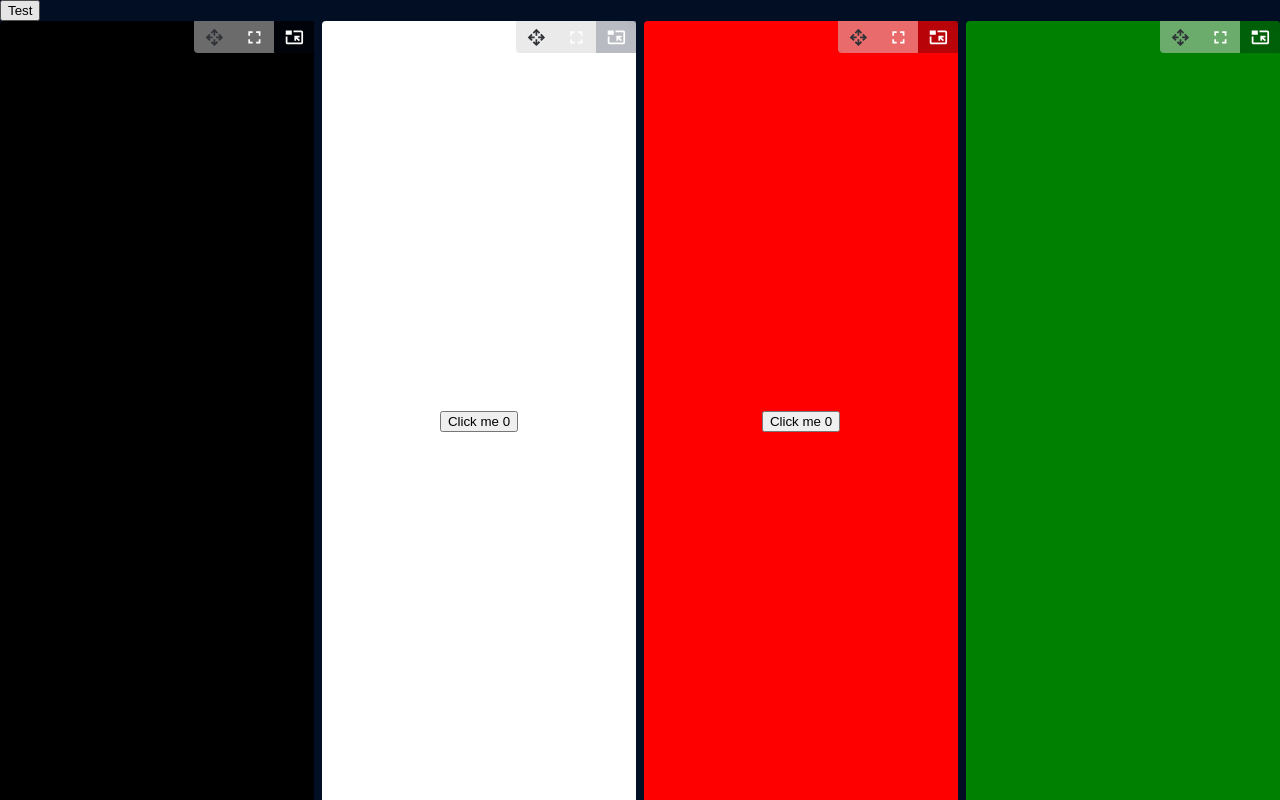
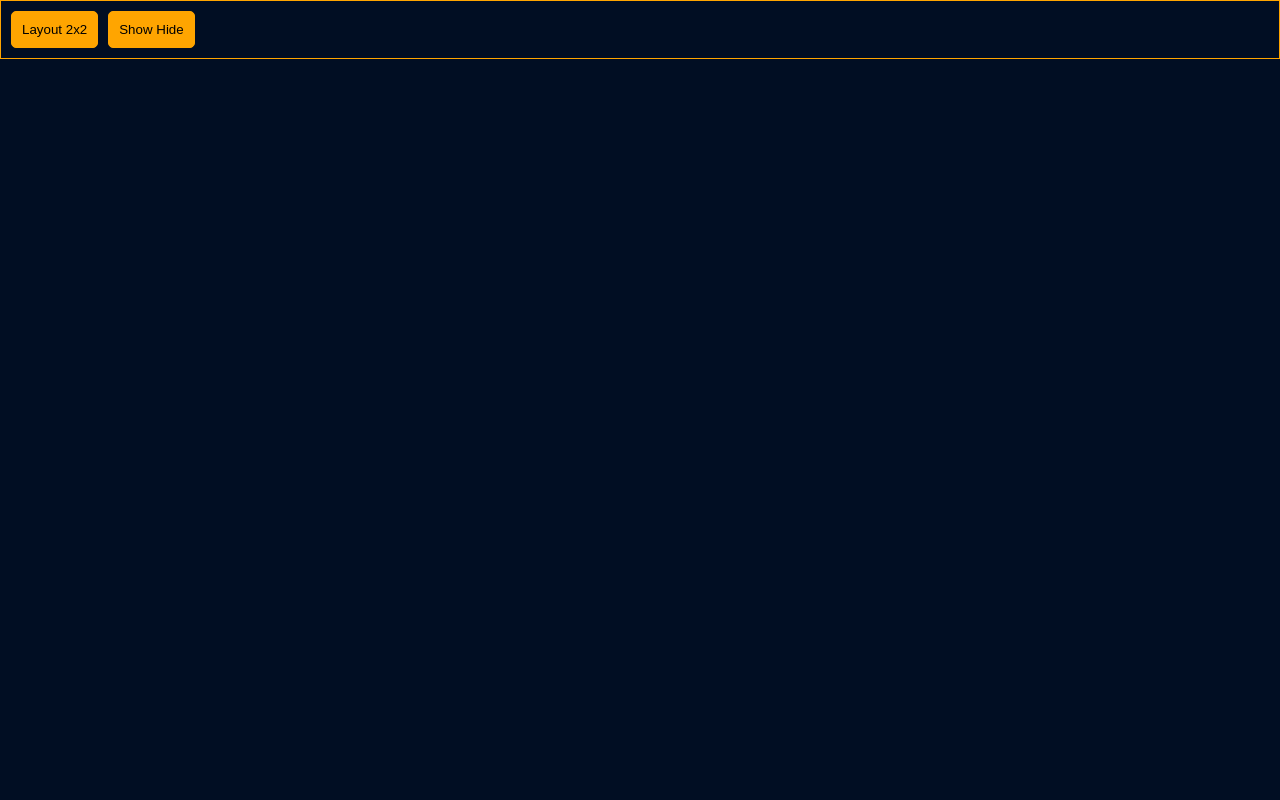
Before and after one commit to JuanGarcia0323/smart-layout, a React (Vite) app: page / in a window 1280 px wide. Built offline with nearby package versions, Linux system fonts and the light colour scheme.

Commit message:
fix:lost position when rerender with customlayout

```diff
--- a/lib/components/layout/Logic.tsx
+++ b/lib/components/layout/Logic.tsx
@@ -35,6 +35,8 @@ const convertChildrenToElementContainer = (
   return newObject;
 };
 
+let lastCustomLayout: string = "";
+
 const Logic = ({ children, id, customLayout }: IPropsComponentLayout) => {
   const [layout, setLayout] = useState<dynamicLayout>([]);
   const [elements, setElements] = useState<IElementContainer[]>([]);
@@ -68,19 +70,21 @@ const Logic = ({ children, id, customLayout }: IPropsComponentLayout) => {
   }, [children, startLayout]);
 
   useEffect(() => {
-    const storedLayout = localStorage.getItem(id);
-    if (!storedLayout) {
-      return;
-    }
     if (
       children &&
       Array.isArray(children) &&
-      customLayout &&
-      customLayout.length > 0 &&
-      customLayout.filter((e) => e.id < 300).length <= children.length
+      customLayout?.layout &&
+      customLayout.name !== lastCustomLayout &&
+      customLayout.layout.length > 0 &&
+      customLayout.layout.filter((e) => e.id < 300).length <= children.length
     ) {
-      localStorage.setItem(id, JSON.stringify(customLayout));
-      setLayout(customLayout);
+      localStorage.setItem(id, JSON.stringify(customLayout.layout));
+      lastCustomLayout = customLayout.name;
+      setLayout(customLayout.layout);
+      return;
+    }
+    const storedLayout = localStorage.getItem(id);
+    if (!storedLayout) {
       return;
     }
     const parsedLayout: dynamicLayout = JSON.parse(storedLayout);
--- a/lib/interfaces/GridLayout.ts
+++ b/lib/interfaces/GridLayout.ts
@@ -24,6 +24,7 @@ interface IPropsGridLayout {
   layoutId: string;
   limitMovement?: posibleMovement;
   hideMenubar?: boolean;
+  lastCustomLayout?: string;
 }
 
 type positionLayout = Array<position>;
--- a/lib/interfaces/Layout.ts
+++ b/lib/interfaces/Layout.ts
@@ -2,13 +2,18 @@ import { ReactNode } from "react";
 import { dynamicLayout } from ".";
 
 type posibleMovement = "horizontal" | "vertical";
+
+type customLayout = {
+  name: string;
+  layout: dynamicLayout;
+};
 
 interface IPropsComponentLayout {
   children: ReactNode;
   id: string;
   hideMenuBar?: boolean;
   limitMovement?: posibleMovement;
-  customLayout?: dynamicLayout;
+  customLayout?: customLayout;
 }
 
-export type { IPropsComponentLayout, posibleMovement };
+export type { IPropsComponentLayout, posibleMovement, customLayout };
--- a/src/App.tsx
+++ b/src/App.tsx
@@ -1,13 +1,15 @@
 import { useState } from "react";
 import { ComponentLayout } from "../lib/main";
-import { dynamicLayout } from "../lib/interfaces";
+import { customLayout } from "../lib/interfaces";
 import TestCounter from "./TestCounter";
 function App() {
-  const [layout, setLayout] = useState<dynamicLayout>();
-  const [counter, setCounter] = useState(0);
+  const [layout, setLayout] = useState<customLayout>();
+  const [show, setShow] = useState(false);
 
   const twoByTwo = () => {
-    const newLayout: dynamicLayout = [
+    const newLayout: customLayout = {
+      name: new Date().getTime().toString(),
+      layout: [
         {
           id: 1697032849065,
           key: "1697032849065",
@@ -44,7 +46,8 @@ function App() {
           orientation: "horizontal",
           parentId: 1697032205830,
         },
-    ];
+      ],
+    };
     setLayout(newLayout);
   };
 
@@ -57,39 +60,34 @@ function App() {
         overflow: "hidden",
       }}
     >
-      <button className="" onClick={twoByTwo}>
-        Test
-      </button>
       <div
         style={{
           width: "100%",
           height: "100%",
           overflow: "hidden",
-          display: "flex",
           gap: 8,
         }}
       >
+        <div className="menu-bar">
+          <button className="" onClick={twoByTwo}>
+            Layout 2x2
+          </button>
+          <button className="" onClick={() => setShow(!show)}>
+            Show Hide
+          </button>
+        </div>
+        <div className="container">
+          {show && (
             <ComponentLayout id="starting-layout" customLayout={layout}>
               <div
                 style={{ width: "100%", height: "100%", background: "black" }}
               ></div>
               <TestCounter />
-          <div
-            style={{
-              width: "100%",
-              height: "100%",
-              background: "red",
-              display: "flex",
-              alignItems: "center",
-              justifyContent: "center",
-            }}
-          >
-            <button onClick={() => setCounter(counter + 1)}>
-              Click me {counter}
-            </button>
+              <TestCounter />
+              <TestCounter />
+            </ComponentLayout>
+          )}
         </div>
-          <div style={{ width: "100%", height: "100%", background: "green" }} />
-        </ComponentLayout>
       </div>
     </div>
   );
--- a/src/index.css
+++ b/src/index.css
@@ -4,8 +4,22 @@ body {
   box-sizing: border-box;
 }
 
-.entry-div {
-  width: 100vw;
-  height: 100vh;
+.menu-bar {
+  border: 1px solid orange;
   display: flex;
+  padding: 10px;
+  gap: 10px;
 }
+
+.container {
+  width: 100%;
+  height: 100%;
+}
+
+button {
+  padding: 10px;
+  border: 1px solid orange;
+  border-radius: 5px;
+  background-color: orange;
+  cursor: pointer;
+}
```
Also changed, not shown: lib/components/grid-layout/grid-layout.tsx (line endings or trailing spaces). Lines whose indentation alone changed are shown as unchanged.
